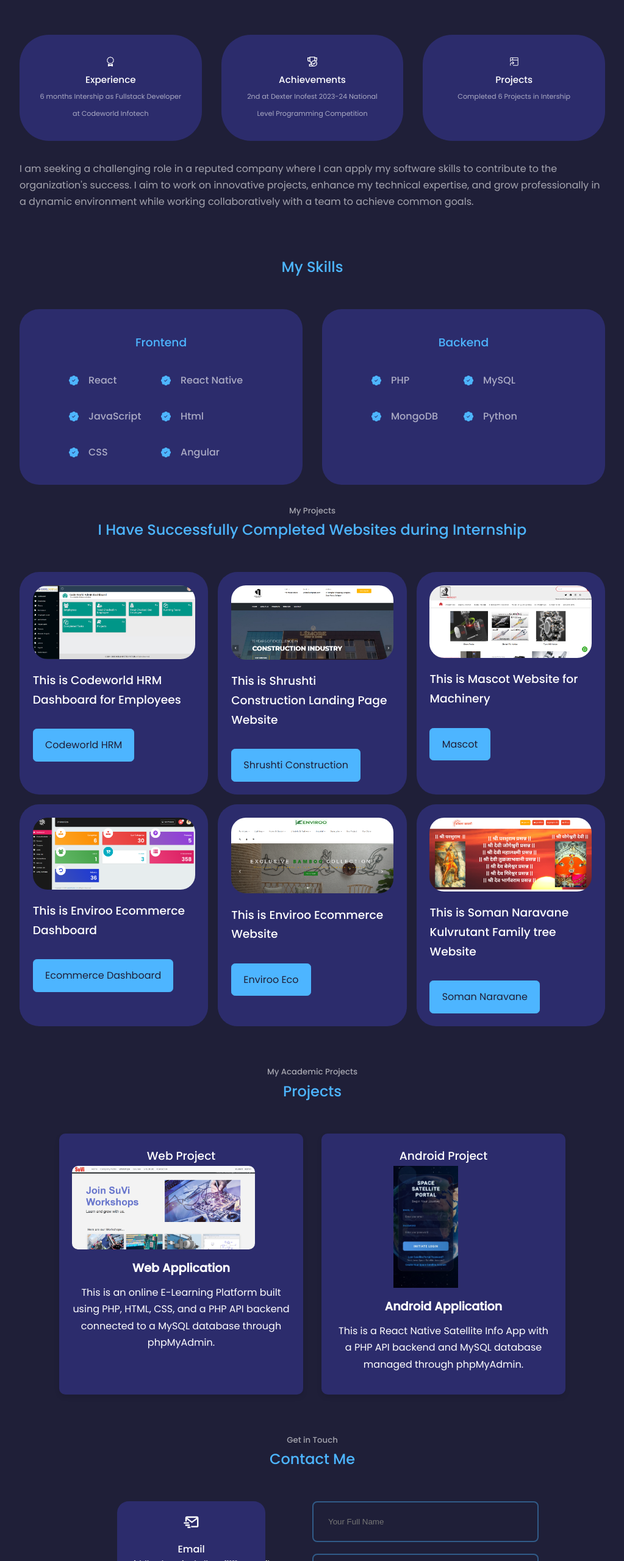
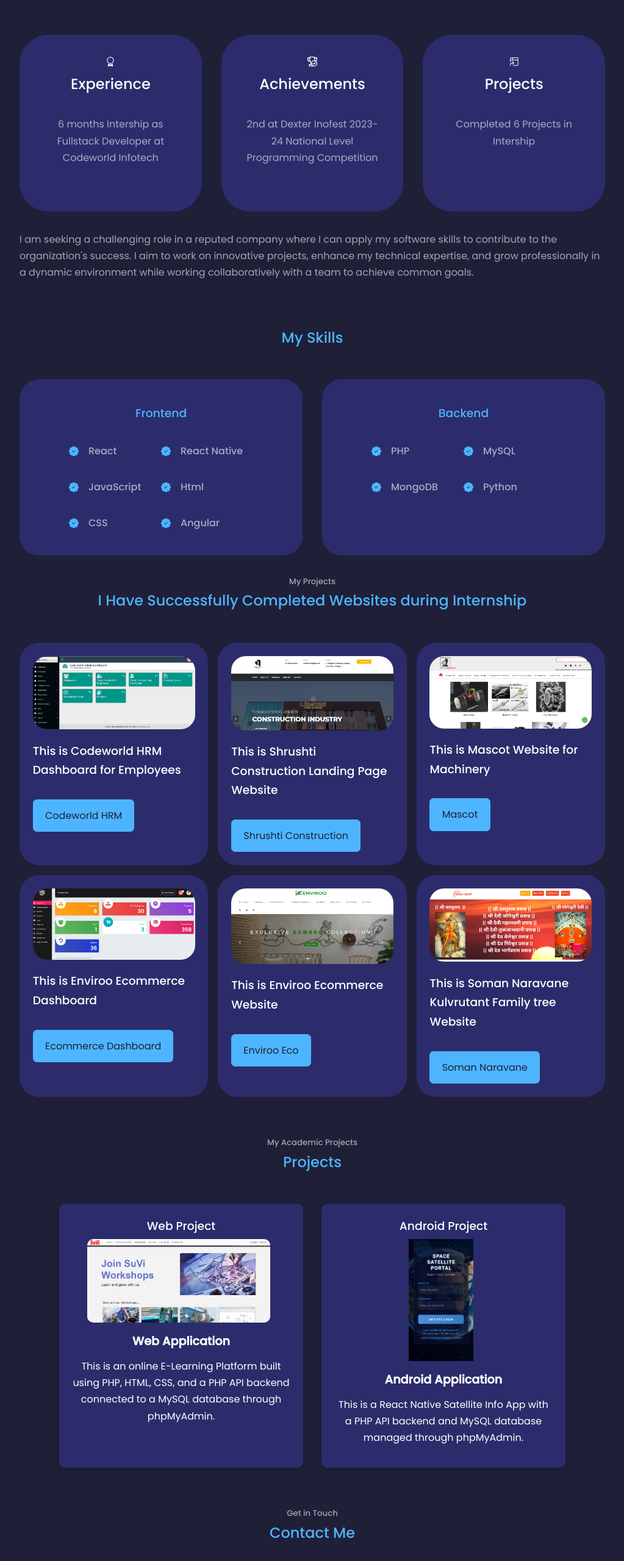
Before and after one commit to siddhesh-kulkarni/my_portfolio, a React (Create React App) app: page / in a window 1280 px wide. Shown: the part 886-3446 px from the top of the page at 61% size, without its empty margins (128-1151 px from the left). Built offline with nearby package versions, Linux system fonts and the light colour scheme.

Commit message:
Lastest Update

```diff
--- a/src/Components/About.js
+++ b/src/Components/About.js
@@ -13,24 +13,24 @@ export default function About() {
             <article class="about_card">
               <BsAward className="about_icons" />
               <h5>Experience</h5>
-              <small>
+              <p className="about_info">
                 6 months Intership as Fullstack Developer at Codeworld Infotech
-              </small>
+              </p>
             </article>
 
             <article class="about_card">
               <GrAchievement className="about_icons" />
               <h5>Achievements</h5>
-              <small>
+              <p className="about_info">
                 2nd at Dexter Inofest 2023-24 National Level Programming
                 Competition
-              </small>
+              </p>
             </article>
 
             <article class="about_card">
               <GoProjectSymlink className="about_icons" />
               <h5>Projects</h5>
-              <small>Completed 6 Projects in Intership</small>
+              <p className="about_info">Completed 6 Projects in Intership</p>
             </article>
           </div>
           <p>
--- a/src/index.css
+++ b/src/index.css
@@ -295,12 +295,16 @@ nav a.active {
 }
 
 .about_card h5 {
-  font-size: 0.95rem;
+  font-size: 1.5rem;
 }
 
 .about_card small {
   font-size: 0.7rem;
   color: var(--color-light);
+}
+
+.about_info {
+  font-size: 1rem;
 }
 
 .about_content p {
@@ -468,7 +472,7 @@ nav a.active {
 
 .academics-container {
   display: flex;
-  justify-content: center; /* Center the cards horizontally */
+  justify-content: center;
   flex-wrap: wrap;
   gap: 30px;
   margin-top: 20px;
@@ -477,7 +481,7 @@ nav a.active {
 
 .academics-card {
   width: 100%;
-  max-width: 400px; /* Set max-width for both projects */
+  max-width: 400px;
   box-shadow: 0 4px 8px rgba(0, 0, 0, 0.1);
   border-radius: 10px;
   padding: 20px;
@@ -501,6 +505,8 @@ nav a.active {
   object-fit: contain;
   border-radius: 10px;
   margin-bottom: 15px;
+  margin-left: 25px;
+  margin-top: 5px;
 }
 
 .academics-details {
@@ -525,35 +531,17 @@ nav a.active {
   color: var(--color-white);
 }
 
-/* Responsive Styles */
-@media (max-width: 1024px) {
+@media screen and (max-width: 1024px) {
   .academics-container {
-    flex-direction: row;  /* Keep the cards in a row for medium screens */
-    justify-content: center; /* Center the cards on larger tablets and small screens */
-  }
-  .academics-card {
-    max-width: 45%; /* Cards will take up less width for medium screens */
-    margin-bottom: 20px;
+    grid-template-columns: 1fr 1fr;
+    gap: 1.2rem;
   }
 }
 
-@media (max-width: 600px) {
+@media screen and (max-width: 600px) {
   .academics-container {
-    flex-direction: column;
-    align-items: center;
-  }
-  .academics-card {
-    max-width: 95%; /* Make the cards take up almost full width on small screens */
-    margin-bottom: 20px;
-  }
-  .academics-title {
-    font-size: 1.1rem; /* Slightly reduce the font size for the title */
-  }
-  .academics-content p {
-    font-size: 0.95rem; /* Adjust the description font size */
-  }
-  .btn-primary {
-    padding: 8px 16px; /* Smaller button size */
+    grid-template-columns: 1fr;
+    gap: 1rem;
   }
 }
 
@@ -579,6 +567,7 @@ nav a.active {
   text-align: center;
   border: 1px solid transparent;
   transition: var(--transation);
+  overflow: hidden;
 }
 
 .contact_option:hover {
```
Also changed, not shown: 1 other file (tests, documents, lock files or other folders).
